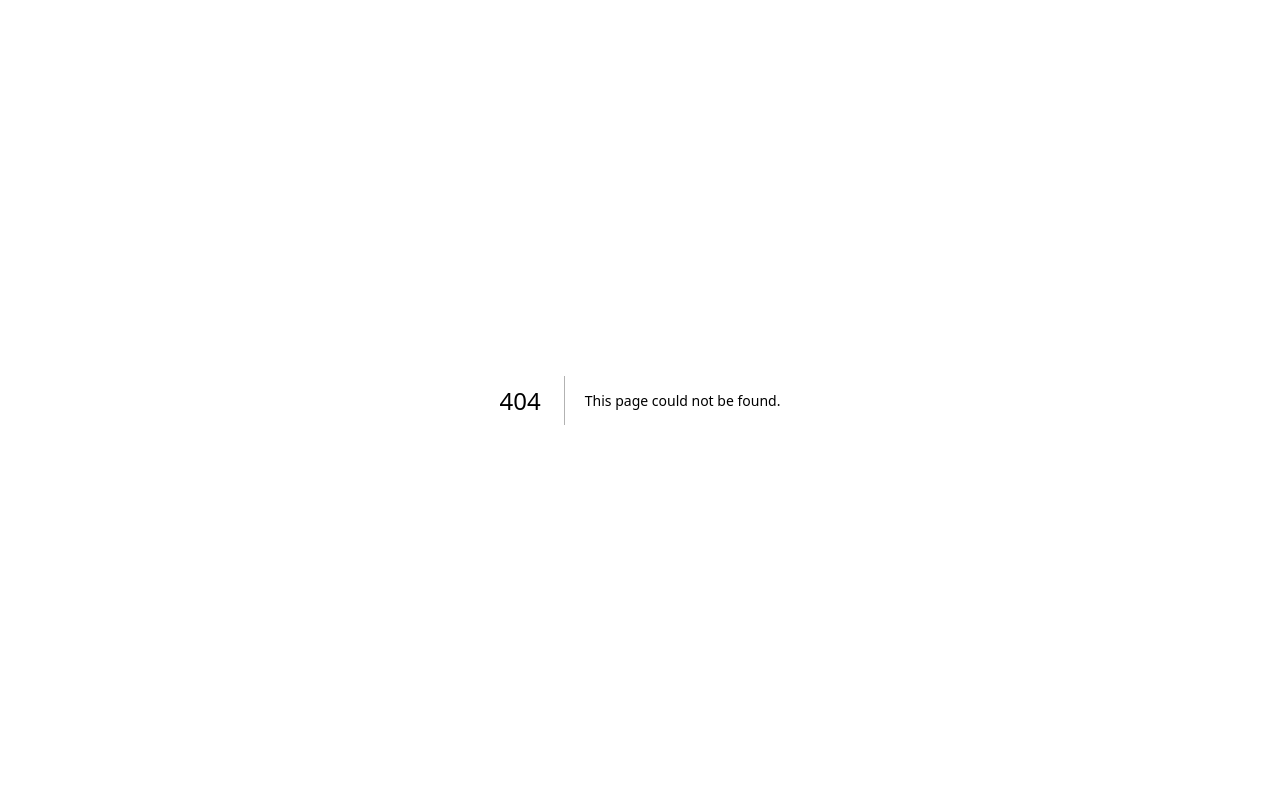
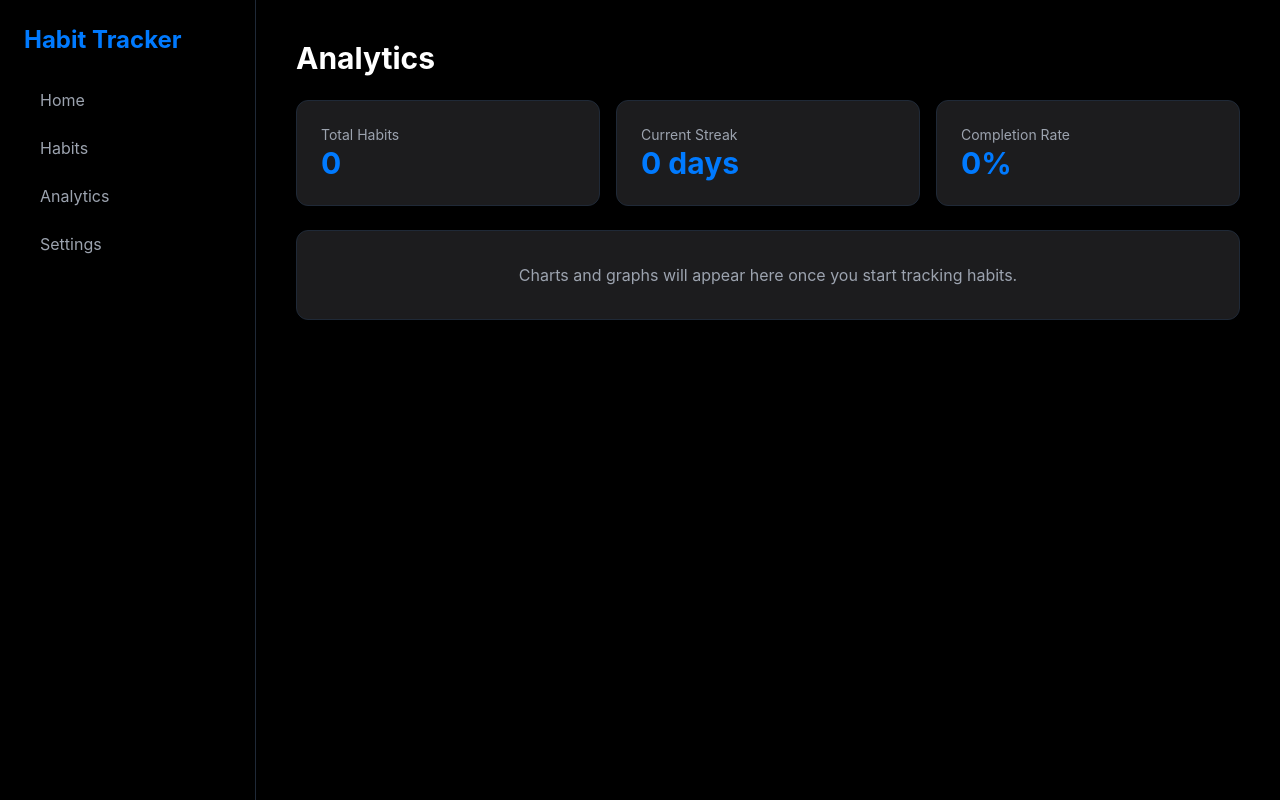
Before and after one commit to Lucasbritx/habit-tracker, a Next.js app in the folder apps/web/: page /stats in a window 1280 px wide. Before the commit this address had no page. Built offline with nearby package versions, Linux system fonts and the light colour scheme.

Commit message:
feat: add initial dashboard pages for habits, settings, and stats

```diff
--- /dev/null
+++ b/apps/web/app/(dashboard)/habits/page.tsx
@@ -0,0 +1,21 @@
+"use client";
+
+import { Button } from "@repo/ui/button";
+
+export default function HabitsPage() {
+  return (
+    <div className="flex flex-col gap-6">
+      <div className="flex justify-between items-center">
+        <h1 className="text-3xl font-bold text-white">My Habits</h1>
+        <Button variant="primary" onPress={() => alert("Create Habit")}>
+          + New Habit
+        </Button>
+      </div>
+
+      <div className="bg-surface rounded-xl p-8 border border-gray-800 text-center">
+        <p className="text-gray-400 text-lg">No habits yet.</p>
+        <p className="text-gray-500">Create your first habit to get started!</p>
+      </div>
+    </div>
+  );
+}
--- /dev/null
+++ b/apps/web/app/(dashboard)/settings/page.tsx
@@ -0,0 +1,24 @@
+"use client";
+
+export default function SettingsPage() {
+  return (
+    <div className="flex flex-col gap-6">
+      <h1 className="text-3xl font-bold text-white">Settings</h1>
+
+      <div className="bg-surface rounded-xl p-6 border border-gray-800 flex flex-col gap-4">
+        <SettingItem label="Dark Mode" value="Enabled" />
+        <SettingItem label="Notifications" value="Off" />
+        <SettingItem label="Account" value="Free Plan" />
+      </div>
+    </div>
+  );
+}
+
+function SettingItem({ label, value }: { label: string; value: string }) {
+  return (
+    <div className="flex justify-between items-center py-3 border-b border-gray-700 last:border-0">
+      <span className="text-gray-300">{label}</span>
+      <span className="text-gray-500">{value}</span>
+    </div>
+  );
+}
--- /dev/null
+++ b/apps/web/app/(dashboard)/stats/page.tsx
@@ -0,0 +1,28 @@
+"use client";
+
+export default function StatsPage() {
+  return (
+    <div className="flex flex-col gap-6">
+      <h1 className="text-3xl font-bold text-white">Analytics</h1>
+
+      <div className="grid grid-cols-1 md:grid-cols-3 gap-4">
+        <StatCard title="Total Habits" value="0" />
+        <StatCard title="Current Streak" value="0 days" />
+        <StatCard title="Completion Rate" value="0%" />
+      </div>
+
+      <div className="bg-surface rounded-xl p-8 border border-gray-800">
+        <p className="text-gray-400 text-center">Charts and graphs will appear here once you start tracking habits.</p>
+      </div>
+    </div>
+  );
+}
+
+function StatCard({ title, value }: { title: string; value: string }) {
+  return (
+    <div className="bg-surface rounded-xl p-6 border border-gray-800">
+      <p className="text-gray-400 text-sm">{title}</p>
+      <p className="text-3xl font-bold text-primary">{value}</p>
+    </div>
+  );
+}
```
